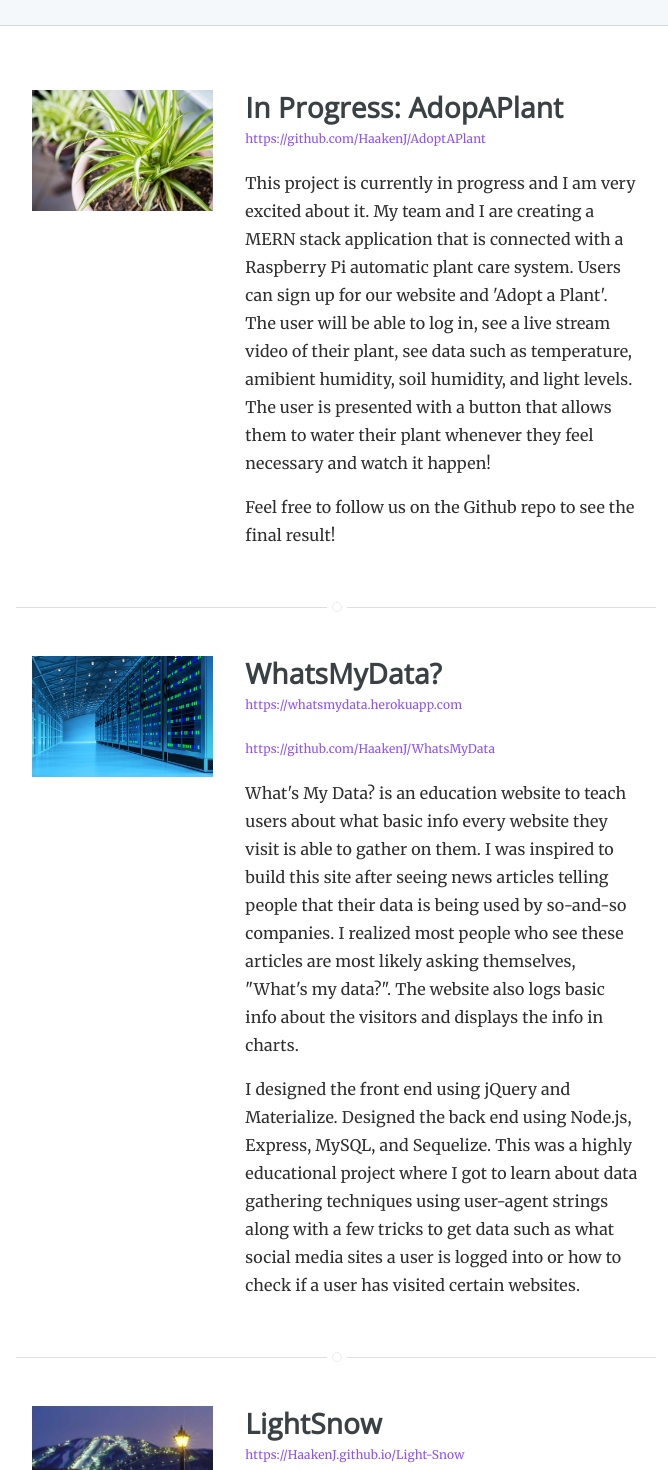
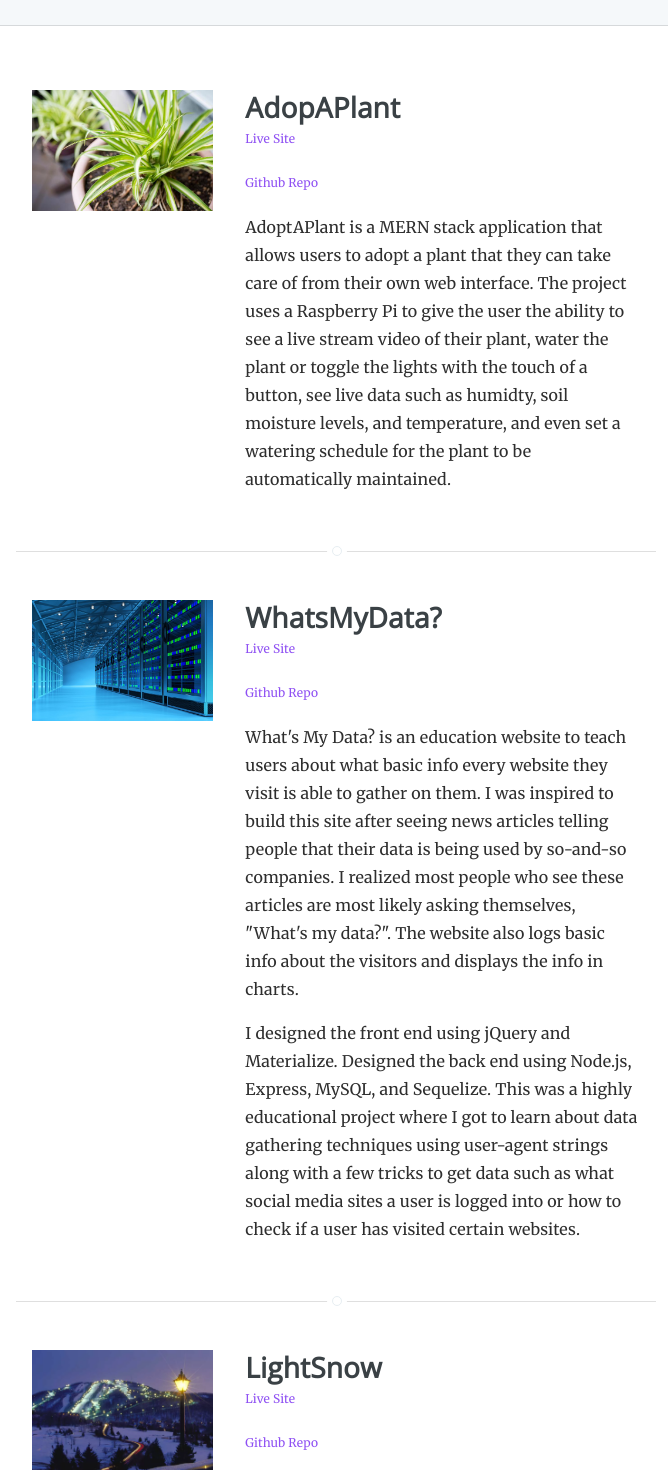
Before and after one commit to HaakenJ/react-portfolio, a React (Create React App) app: page /projects in a window 1280 px wide. Shown: the part 160-1630 px from the top of the page, without its empty margins (304-972 px from the left). Built offline with nearby package versions, Linux system fonts and the light colour scheme.

Commit message:
Added adoptaplant info and link.

```diff
--- a/src/components/ProjectList/index.js
+++ b/src/components/ProjectList/index.js
@@ -16,23 +16,24 @@ function ProjectList() {
                         target="_blank" rel="noopener noreferrer"
                         name="gruntwork">
                         <h2 className="mt0 mb0">
-                            In Progress: AdopAPlant
+                            AdopAPlant
                         </h2>
+                    </a>
+                    <a href="https://adoptaplant.herokuapp.com"
+                        target="_blank" rel="noopener noreferrer"
+                        className="block h6 mb2">Live Site
                     </a>
                     <a href="https://github.com/HaakenJ/AdoptAPlant"
                         target="_blank" rel="noopener noreferrer"
-                        className="block h6 mb2">https://github.com/HaakenJ/AdoptAPlant
+                        className="block h6 mb2">Github Repo
                     </a>
                     <p className="left-align">
-                        This project is currently in progress and I am very excited about it.  My team and I
-                        are creating a MERN stack application that is connected with a Raspberry Pi automatic
-                        plant care system.  Users can sign up for our website and 'Adopt a Plant'.  The user will
-                        be able to log in, see a live stream video of their plant, see data such as temperature,
-                        amibient humidity, soil humidity, and light levels.  The user is presented with a button that
-                        allows them to water their plant whenever they feel necessary and watch it happen!
-                    </p>
-                    <p>
-                        Feel free to follow us on the Github repo to see the final result!
+                        AdoptAPlant is a MERN stack application that allows users to adopt a plant that they
+                        can take care of from their own web interface.  The project uses a Raspberry Pi to
+                        give the user the ability to see a live stream video of their plant, water the plant or
+                        toggle the lights with the touch of a button, see live data such as humidty, soil moisture
+                        levels, and temperature, and even set a watering schedule for the plant to be automatically
+                        maintained.
                     </p>
                 </div>
             </div>
@@ -54,11 +55,11 @@ function ProjectList() {
                     </a>
                     <a href="https://whatsmydata.herokuapp.com"
                         target="_blank" rel="noopener noreferrer"
-                        className="block h6 mb2">https://whatsmydata.herokuapp.com
+                        className="block h6 mb2">Live Site
                     </a>
                     <a href="https://github.com/HaakenJ/WhatsMyData"
                         target="_blank" rel="noopener noreferrer"
-                        className="block h6 mb2">https://github.com/HaakenJ/WhatsMyData
+                        className="block h6 mb2">Github Repo
                     </a>
                     <p className="left-align">What's My Data? is an education website to teach users about what basic
                         info every website they visit is able to gather on them.  I was inspired to build this site after
@@ -88,12 +89,12 @@ function ProjectList() {
                     <a href="https://HaakenJ.github.io/Light-Snow/"
                         target="_blank" rel="noopener noreferrer"
                         className="block h6 mb2">
-                            https://HaakenJ.github.io/Light-Snow
+                            Live Site
                     </a>
                     <a href="https://github.com/HaakenJ/Light-Snow/"
                         target="_blank" rel="noopener noreferrer"
                         className="block h6 mb2">
-                            https://github.com/HaakenJ/Light-Snow
+                            Github Repo
                     </a>
                     <a href="https://imgur.com/gallery/czgMh7R"
                         target="_blank" rel="noopener noreferrer"
@@ -130,11 +131,11 @@ function ProjectList() {
                     </a>
                     <a href="https://friendfinder-12345.herokuapp.com/"
                         target="_blank" rel="noopener noreferrer"
-                        className="block h6 mb2">https://friendfinder-12345.herokuapp.com/
+                        className="block h6 mb2">Live Site
                     </a>
                     <a href="https://github.com/HaakenJ/FriendFinder"
                         target="_blank" rel="noopener noreferrer"
-                        className="block h6 mb2">https://github.com/HaakenJ/FriendFinder
+                        className="block h6 mb2">Github Repo
                     </a>
                     <p className="left-align">
                         FriendFinder is a web app for finding new friends and love interests.
```
